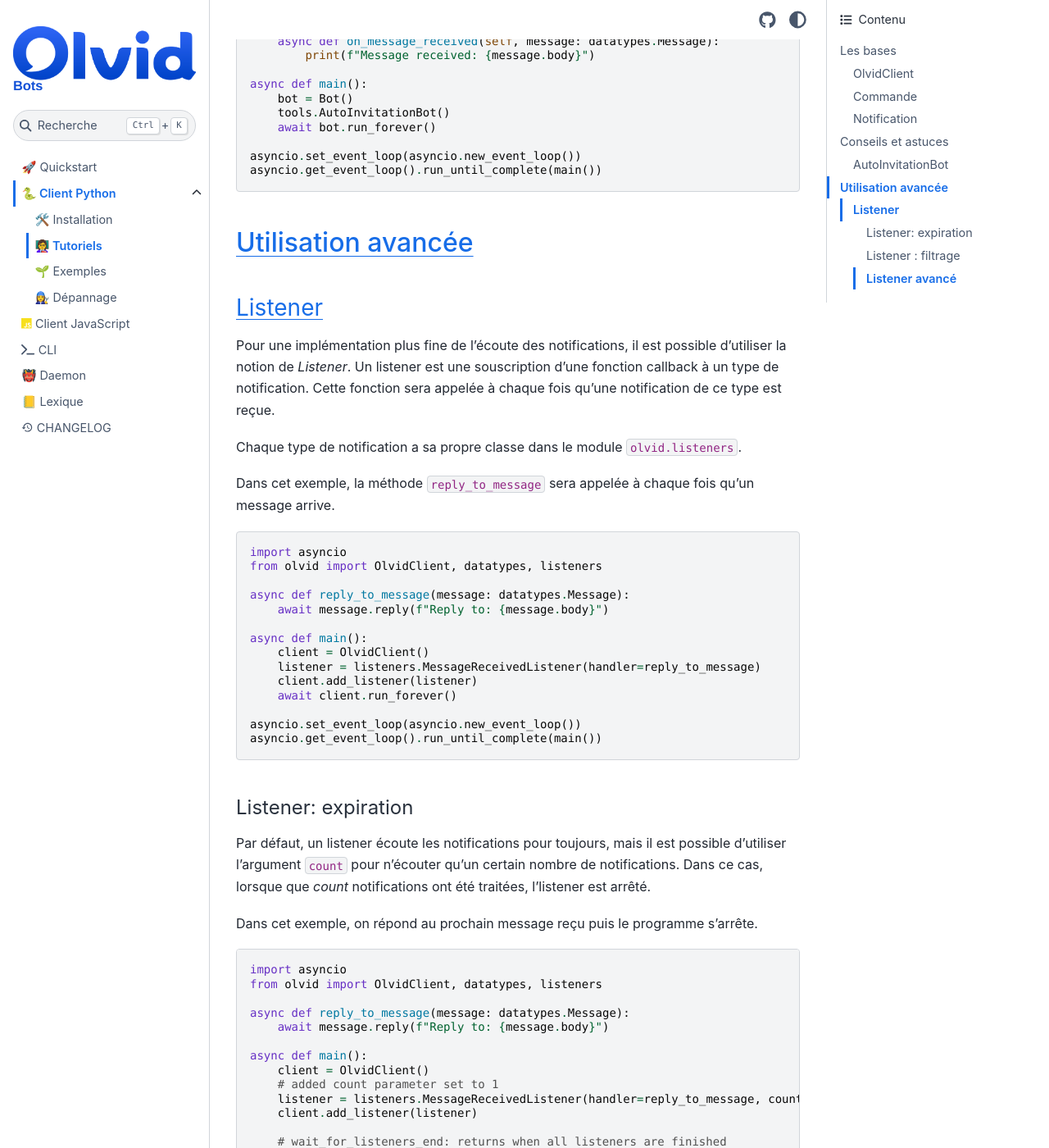
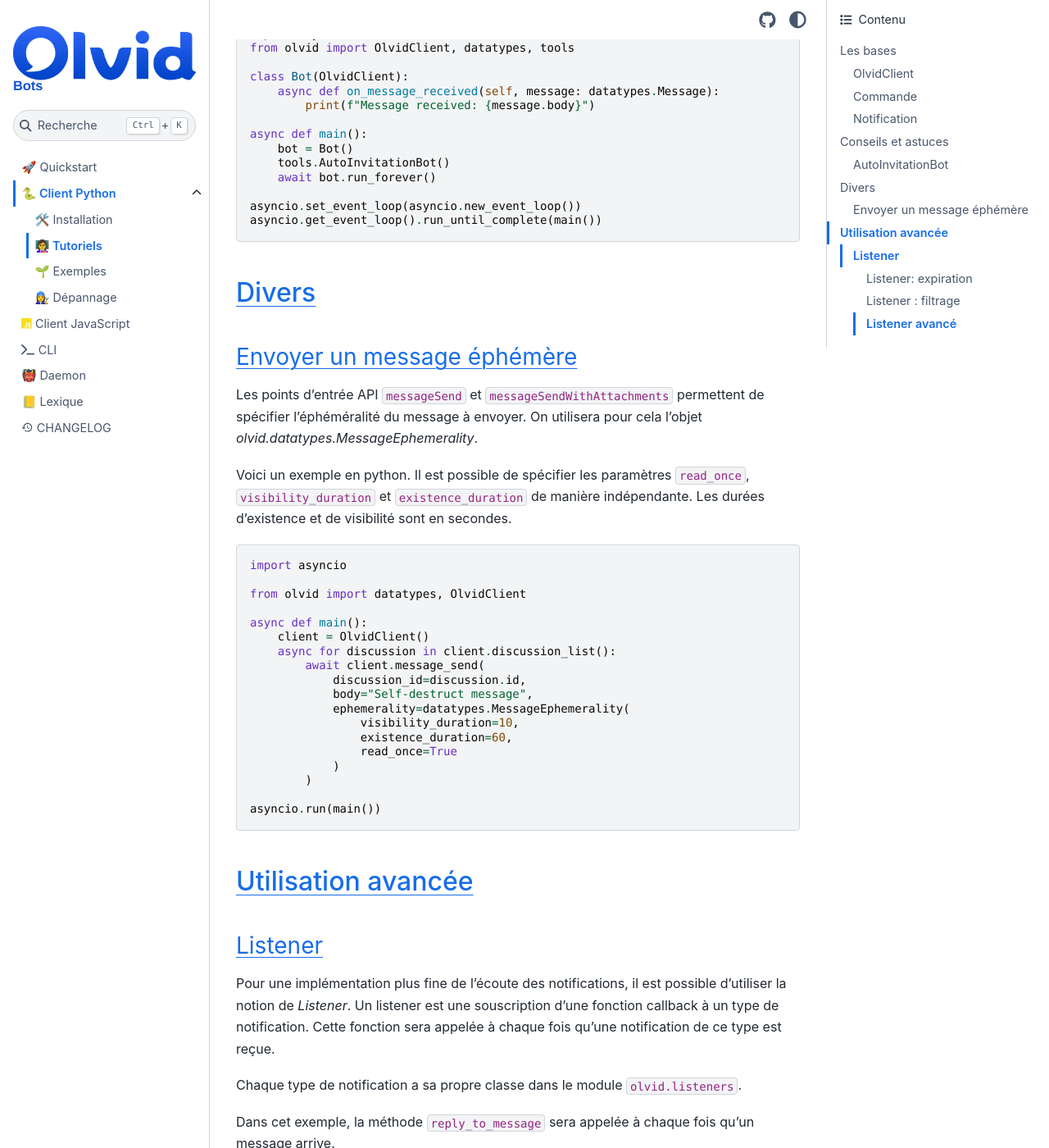
Before and after one commit to olvid-io/Olvid-Bot-Documentation, a Sphinx documentation site: the page built from source/python/tutorials.md, in a window 1280 px wide and 1400 px high, scrolled down 2891 px. Shown: the whole window at 82% size. Built offline with Sphinx 7.4.7 and the Sphinx Book theme 1.1.4, drawn with Linux system fonts in a browser that asks for light colours; nearby versions of some CDN libraries; the version number could not be read and is left out; some of the changed text lies outside the part shown.

Commit message:
doc: python/tutorials: added send ephemeral message section

````diff
--- a/source/python/tutorials.md
+++ b/source/python/tutorials.md
@@ -102,6 +102,35 @@ async def main():
 
 asyncio.set_event_loop(asyncio.new_event_loop())
 asyncio.get_event_loop().run_until_complete(main())
+```
+
+## Divers
+### Envoyer un message éphémère
+Les points d'entrée API `messageSend` et `messageSendWithAttachments` permettent de spécifier l'éphéméralité du message à envoyer.
+On utilisera pour cela l'objet *olvid.datatypes.MessageEphemerality*.
+
+Voici un exemple en python. Il est possible de spécifier les paramètres `read_once`, `visibility_duration` et `existence_duration` de manière indépendante.
+Les durées d'existence et de visibilité sont en secondes.
+
+```python
+import asyncio
+
+from olvid import datatypes, OlvidClient
+
+async def main():
+    client = OlvidClient()
+    async for discussion in client.discussion_list():
+        await client.message_send(
+            discussion_id=discussion.id,
+            body="Self-destruct message",
+            ephemerality=datatypes.MessageEphemerality(
+                visibility_duration=10,
+                existence_duration=60,
+                read_once=True
+            )
+        )
+
+asyncio.run(main())
 ```
 
 ## Utilisation avancée
````
Also changed, not shown: 2 other files.
